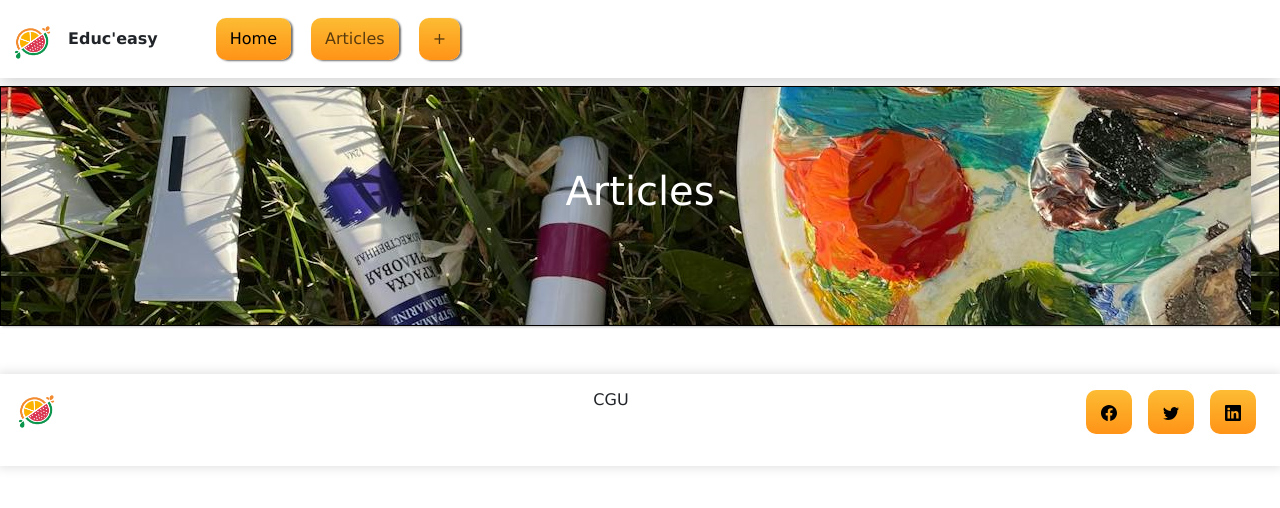
After one commit to B-Ethan07/Educ-easy, a PHP site: page /article.html in a window 1280 px wide. The commit adds this page. Shown: the top 508 px of the page. Run offline with PHP 8.4, Linux system fonts and the light colour scheme.

Commit message:
second page

```diff
--- /dev/null
+++ b/article.html
@@ -0,0 +1,53 @@
+<!DOCTYPE html>
+<html lang="en">
+<head>
+    <meta charset="UTF-8">
+    <meta name="viewport" content="width=device-width, initial-scale=1.0">
+    <link href="https://cdn.jsdelivr.net/npm/bootstrap@5.3.6/dist/css/bootstrap.min.css" rel="stylesheet" integrity="sha384-4Q6Gf2aSP4eDXB8Miphtr37CMZZQ5oXLH2yaXMJ2w8e2ZtHTl7GptT4jmndRuHDT" crossorigin="anonymous">
+    <link rel="stylesheet" href="assets/style.css">
+    <title>Educ'easy</title>
+</head>
+<body>
+   <nav class="navbar navbar-expand-sm shadow" style="background-color: #ffffff;" >
+        <div class="container-fluid">
+          <button class="navbar-toggler" type="button" data-bs-toggle="collapse" data-bs-target="#navbarTogglerDemo03" aria-controls="navbarTogglerDemo03" aria-expanded="false" aria-label="Toggle navigation">
+            <span class="navbar-toggler-icon"></span>
+          </button>
+          <a class="navbar-brand" href="#"><img src="assets\images\logo.PNG" alt="Logo" width="40" height="40" class="d-inline-block align-text-top"></a>
+
+          <div class="collapse navbar-collapse" id="navbarTogglerDemo03">
+            <ul class="navbar-nav me-auto sm-2 mb-lg-0">
+              <li class="titre"><strong>Educ'easy</strong></li>
+              <li class="nav-item">
+                <button type="button" class="ctaNav"><a class="nav-link active" aria-current="page" href="index.html">Home</a></button>
+              </li>
+              <li class="nav-item">
+                <button type="button" class="ctaNav"><a class="nav-link" href="article.html">Articles</a></button>
+              </li>
+              <li class="nav-item" id="addarticle">
+                <button type="button" class="ctaNav"><a class="nav-link" href="#"> + </a></button>
+              </li>
+            </ul>
+          </div>
+        </div>
+      </nav>
+    <header>
+        <section>
+            <h1>Articles</h1>
+        </section>
+    </header>
+    <main>
+
+
+    </main>
+        <footer>
+      <img src="assets\images\logo.PNG" alt="logo" width="40" height="40">
+      <h6>CGU</h6>
+      <ul>
+        <li><button class="cta"><img src="assets\images\facebook.svg" alt="facebook" /></button></li>
+        <li><button class="cta"><img src="assets\images\twitter.svg" alt="twitter" /></button></li>
+        <li><button class="cta"><img src="assets\images\linkedin.svg" alt="linkedin" /></button></li>
+      </ul>
+    </footer>
+    <script src="https://cdn.jsdelivr.net/npm/bootstrap@5.3.6/dist/js/bootstrap.bundle.min.js" integrity="sha384-j1CDi7MgGQ12Z7Qab0qlWQ/Qqz24Gc6BM0thvEMVjHnfYGF0rmFCozFSxQBxwHKO" crossorigin="anonymous"></script>
+</body>
--- a/assets/style.css
+++ b/assets/style.css
@@ -21,7 +21,7 @@ body {
 
 header {
 
-  background-image: url(./images/header.PNG);
+  background-image: url(./images/palette1.PNG);
   color: rgb(255, 255, 255);
   border: var(--border--wireframe);
   width: 100%;
@@ -39,6 +39,7 @@ header > section {
   background: linear-gradient( #fcbc33, #ff9317);
   border-radius: 10px;
   border: 0;
+  padding: 10px 15px;
  }
 .ctaNav {
   display: inline-block;
@@ -48,9 +49,19 @@ header > section {
   margin: 1rem, 0 ;
   box-shadow: 2px 1px 2px rgb(114, 114, 114);
  }
+ .ctaNav:hover {
+  background: linear-gradient(#ffaf02, #fd8a07);
+  text-decoration: none;
+}
 header > section > .cta {
     margin-top: 20px;
-    padding: 10px 20px;
+
+}
+section {
+    text-align: center;
+}
+section > button {
+    margin-top: 2em;
 }
 .cta:hover {
   background: linear-gradient(#ffaf02, #fd8a07);
@@ -59,6 +70,9 @@ header > section > .cta {
 section>h2 {
     text-align: center;
     margin: 1rem;
+}
+article{
+    margin: 0 3em;
 }
 footer{
     display: flex;
@@ -82,6 +96,7 @@ footer > ul > li {
     margin: 0 0.5rem;
 }
 
+
 @media screen and (max-width: 575px) {
     .ctaNav  {
     padding: 0 auto;
--- a/index.html
+++ b/index.html
@@ -19,10 +19,10 @@
             <ul class="navbar-nav me-auto sm-2 mb-lg-0">
               <li class="titre"><strong>Educ'easy</strong></li>
               <li class="nav-item">
-                <button type="button" class="ctaNav"><a class="nav-link active" aria-current="page" href="#">Home</a></button>
+                <button type="button" class="ctaNav"><a class="nav-link active" aria-current="page" href="index.html">Home</a></button>
               </li>
               <li class="nav-item">
-                <button type="button" class="ctaNav"><a class="nav-link" href="#">Articles</a></button>
+                <button type="button" class="ctaNav"><a class="nav-link" href="article.html">Articles</a></button>
               </li>
               <li class="nav-item" id="addarticle">
                 <button type="button" class="ctaNav"><a class="nav-link" href="#"> + </a></button>
@@ -84,6 +84,7 @@
             </div>
             </div>
         </article>
+        <button class="cta"><a class="nav-link" href="article.html"> More </a></button>
         </section>
 
     </main>
```
Also changed, not shown: assets/images/palette1.PNG (added).
